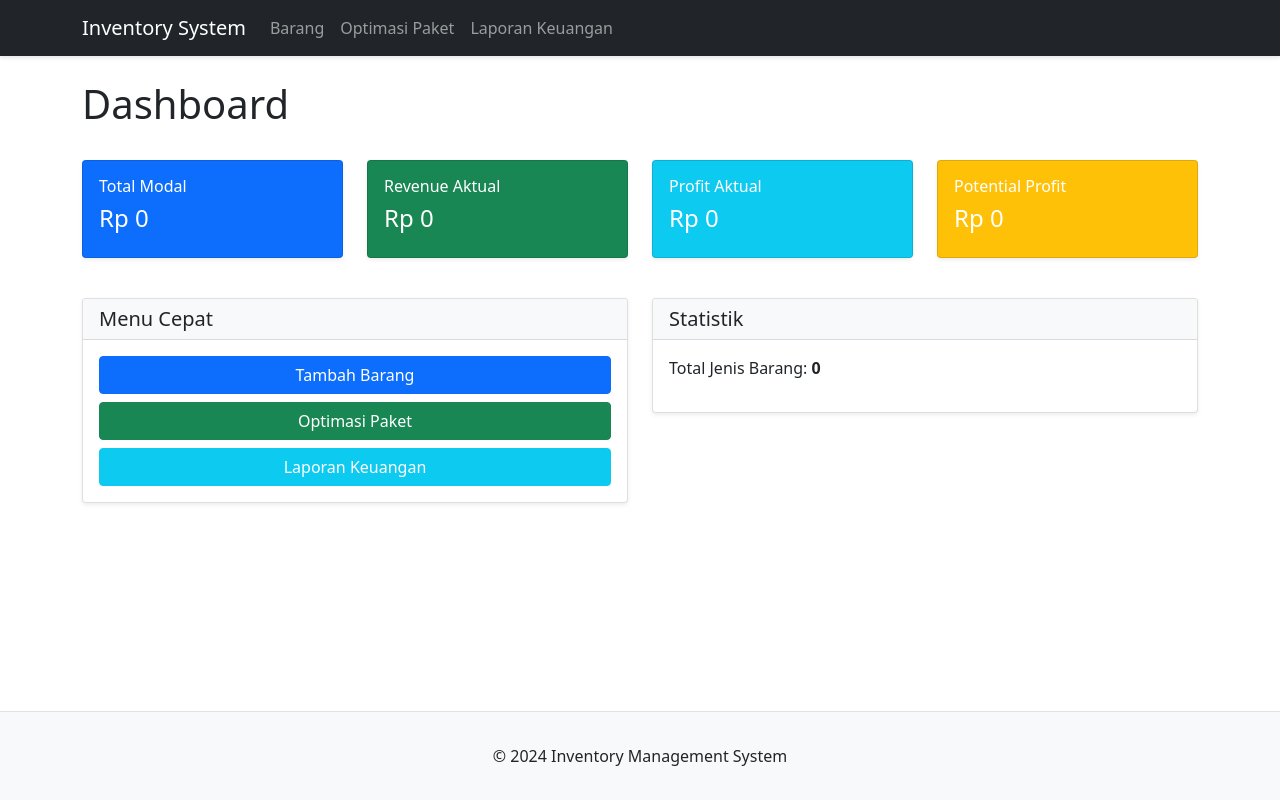
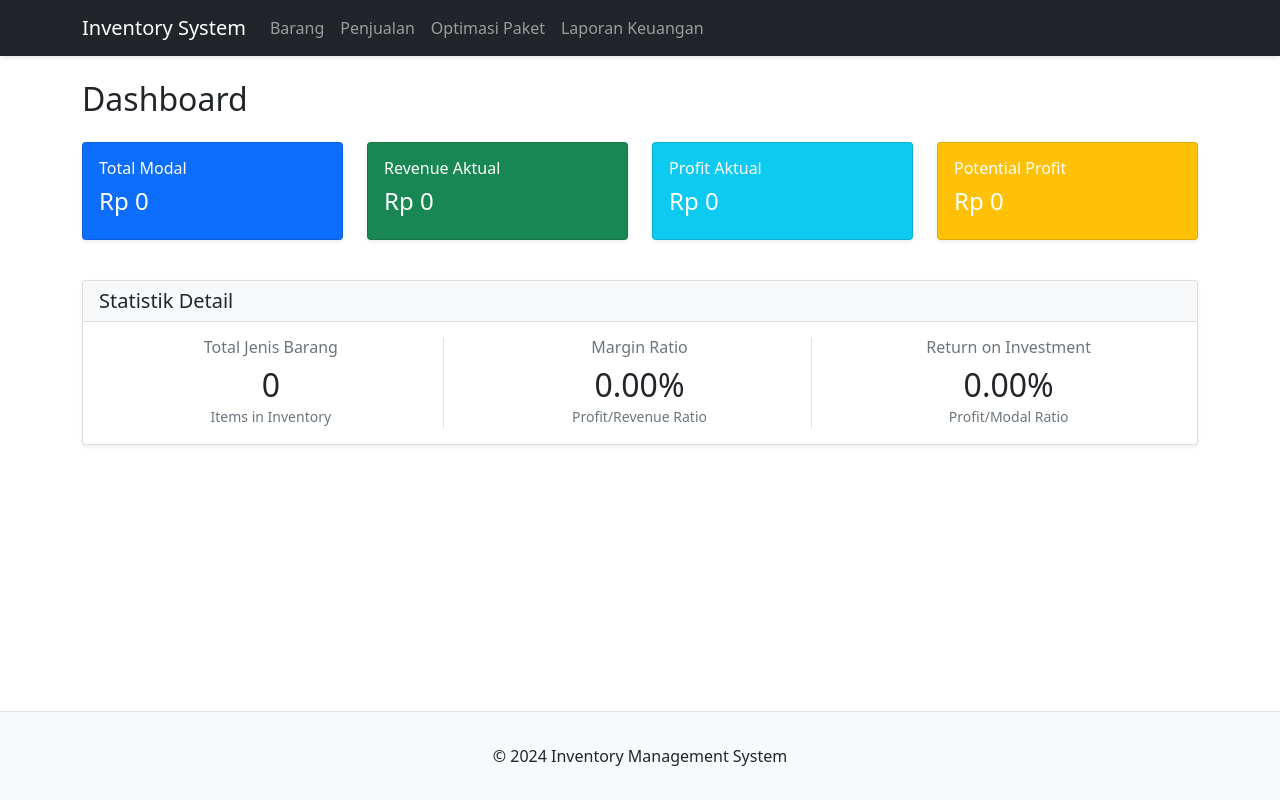
Before and after one commit to eva-lunggita/inventory, a PHP site: page / in a window 1280 px wide. Run offline with PHP 8.4, Linux system fonts and the light colour scheme; data that the repository does not hold is empty.

Commit message:
adding menu penjualan and removing quick menu from dashboard

```diff
--- a/includes/navbar.php
+++ b/includes/navbar.php
@@ -10,6 +10,9 @@
                     <a class="nav-link" href="/inventory/views/barang/index.php">Barang</a>
                 </li>
                 <li class="nav-item">
+                    <a class="nav-link" href="/inventory/views/penjualan/index.php">Penjualan</a>
+                </li>
+                <li class="nav-item">
                     <a class="nav-link" href="/inventory/views/laporan/optimasi.php">Optimasi Paket</a>
                 </li>
                 <li class="nav-item">
--- a/index.php
+++ b/index.php
@@ -12,12 +12,24 @@ $rekap = $laporan->getRekapKeuangan();
 
 $barang = new Barang($db);
 $total_items = $barang->read()->rowCount();
+
+// Hitung margin ratio dan ROI
+$margin_ratio = 0;
+$roi = 0;
+
+if ($rekap['actual_revenue'] > 0) {
+    $margin_ratio = ($rekap['actual_profit'] / $rekap['actual_revenue']) * 100;
+}
+
+if ($rekap['total_modal'] > 0) {
+    $roi = ($rekap['actual_profit'] / $rekap['total_modal']) * 100;
+}
 ?>
 
 <div class="container">
-    <div class="row mb-4">
-        <div class="col-12">
-            <h1>Dashboard</h1>
+    <div class="row mb-3">
+        <div class="col">
+            <h2>Dashboard</h2>
         </div>
     </div>
 
@@ -57,38 +69,35 @@ $total_items = $barang->read()->rowCount();
     </div>
 
     <div class="row">
-        <div class="col-md-6">
+        <div class="col-12">
             <div class="card">
                 <div class="card-header">
-                    <h5 class="card-title mb-0">Menu Cepat</h5>
+                    <h5 class="card-title mb-0">Statistik Detail</h5>
                 </div>
                 <div class="card-body">
-                    <div class="d-grid gap-2">
-                        <a href="views/barang/create.php" class="btn btn-primary">Tambah Barang</a>
-                        <a href="views/laporan/optimasi.php" class="btn btn-success">Optimasi Paket</a>
-                        <a href="views/laporan/keuangan.php" class="btn btn-info text-white">Laporan Keuangan</a>
+                    <div class="row">
+                        <div class="col-md-4">
+                            <div class="text-center border-end">
+                                <h6 class="text-muted mb-2">Total Jenis Barang</h6>
+                                <h2 class="mb-0"><?php echo $total_items; ?></h2>
+                                <small class="text-muted">Items in Inventory</small>
+                            </div>
+                        </div>
+                        <div class="col-md-4">
+                            <div class="text-center border-end">
+                                <h6 class="text-muted mb-2">Margin Ratio</h6>
+                                <h2 class="mb-0"><?php echo number_format($margin_ratio, 2); ?>%</h2>
+                                <small class="text-muted">Profit/Revenue Ratio</small>
+                            </div>
+                        </div>
+                        <div class="col-md-4">
+                            <div class="text-center">
+                                <h6 class="text-muted mb-2">Return on Investment</h6>
+                                <h2 class="mb-0"><?php echo number_format($roi, 2); ?>%</h2>
+                                <small class="text-muted">Profit/Modal Ratio</small>
+                            </div>
+                        </div>
                     </div>
-                </div>
-            </div>
-        </div>
-        <div class="col-md-6">
-            <div class="card">
-                <div class="card-header">
-                    <h5 class="card-title mb-0">Statistik</h5>
-                </div>
-                <div class="card-body">
-                    <p>Total Jenis Barang: <strong><?php echo $total_items; ?></strong></p>
-                    <?php
-                    if ($rekap['actual_revenue'] > 0) {
-                        $margin_ratio = ($rekap['actual_profit'] / $rekap['actual_revenue']) * 100;
-                        echo "<p>Margin Ratio: <strong>" . number_format($margin_ratio, 2) . "%</strong></p>";
-                    }
-
-                    if ($rekap['total_modal'] > 0) {
-                        $roi = ($rekap['actual_profit'] / $rekap['total_modal']) * 100;
-                        echo "<p>Return on Investment: <strong>" . number_format($roi, 2) . "%</strong></p>";
-                    }
-                    ?>
                 </div>
             </div>
         </div>
```
Also changed, not shown: class/penjualan.php (added, +63 -0 lines), views/penjualan/create.php (added, +65 -0 lines), views/penjualan/index.php (added, +79 -0 lines).
